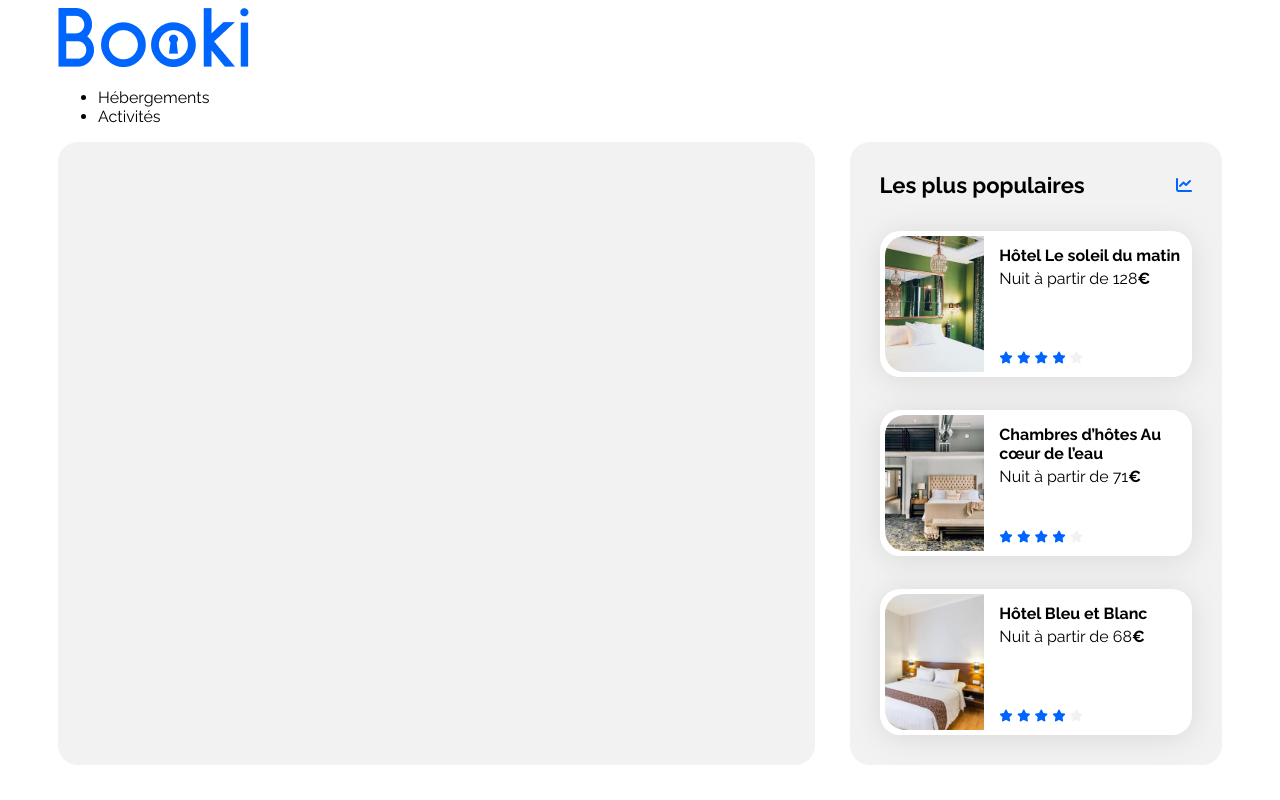
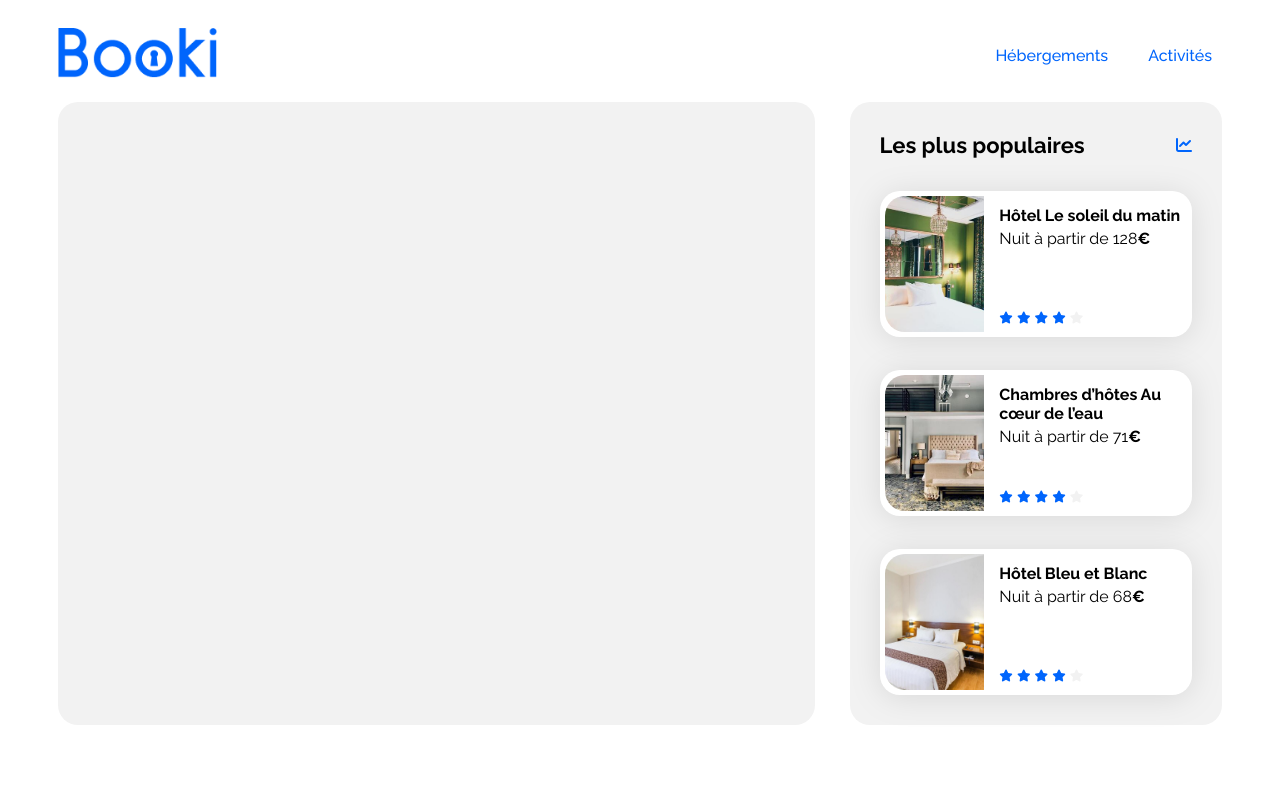
Before and after one commit to ECHASMAE/ProjetBooki, a plain HTML site: page index.html in a window 1280 px wide. Drawn offline with Linux system fonts and the light colour scheme.

Commit message:
Ajout CSS pour la mise en page d'en-tête

```diff
--- a/css/style.css
+++ b/css/style.css
@@ -12,6 +12,46 @@
 .fa-solid {
     color: var(--main-color);
 }
+
+/****** En-tête ***********/
+header {
+    display: flex; /* Utilisation de Flexbox pour la disposition */
+    justify-content: space-between; /* Espacement égal entre les éléments */
+    align-items: center; /* Alignement vertical centré */
+    padding: 20px 0;
+    background-color: #ffffff;
+}
+
+header .logo img {
+    height: 50px; /* Ajustez la taille de l'image du logo selon vos besoins */
+}
+
+header .navigation ul {
+    list-style: none; /* Supprime les puces de liste */
+    display: flex; /* Utilisation de Flexbox pour les éléments de navigation */
+    gap: 20px; /* Espace entre les éléments de la navigation */
+    margin: 0;
+    padding: 0;
+}
+
+header .navigation li {
+    margin: 0;
+}
+
+header .navigation a {
+    text-decoration: none; /* Supprime le soulignement des liens */
+    color: var(--main-color);
+    font-weight: 500;
+    padding: 5px 10px;
+    border-radius: 5px;
+    transition: background-color 0.3s;
+}
+
+header .navigation a:hover {
+    background-color: var(--filter-bg-color); /* Couleur de fond au survol */
+    border: 1px solid var(--main-color); /* Bordure au survol */
+}
+/******Fin En-tête*****/
 
 body {
     display: flex;
```
